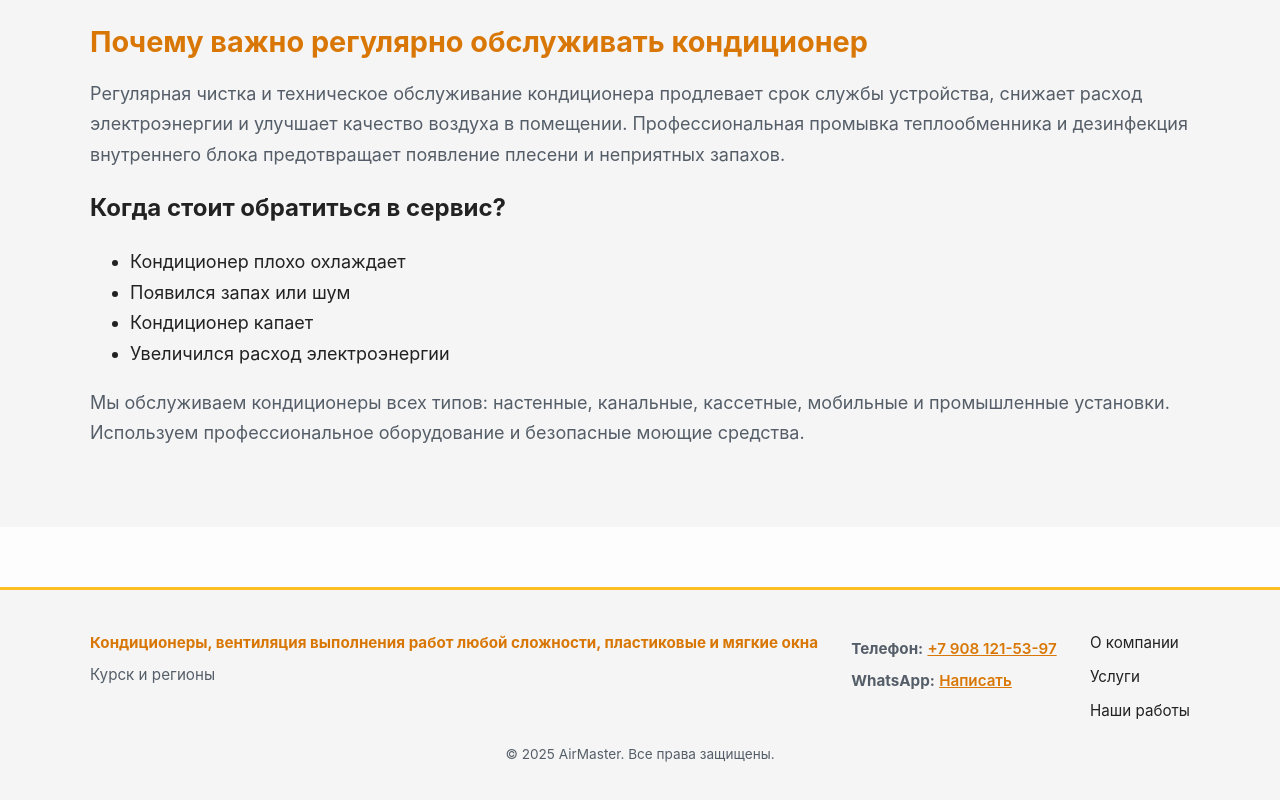
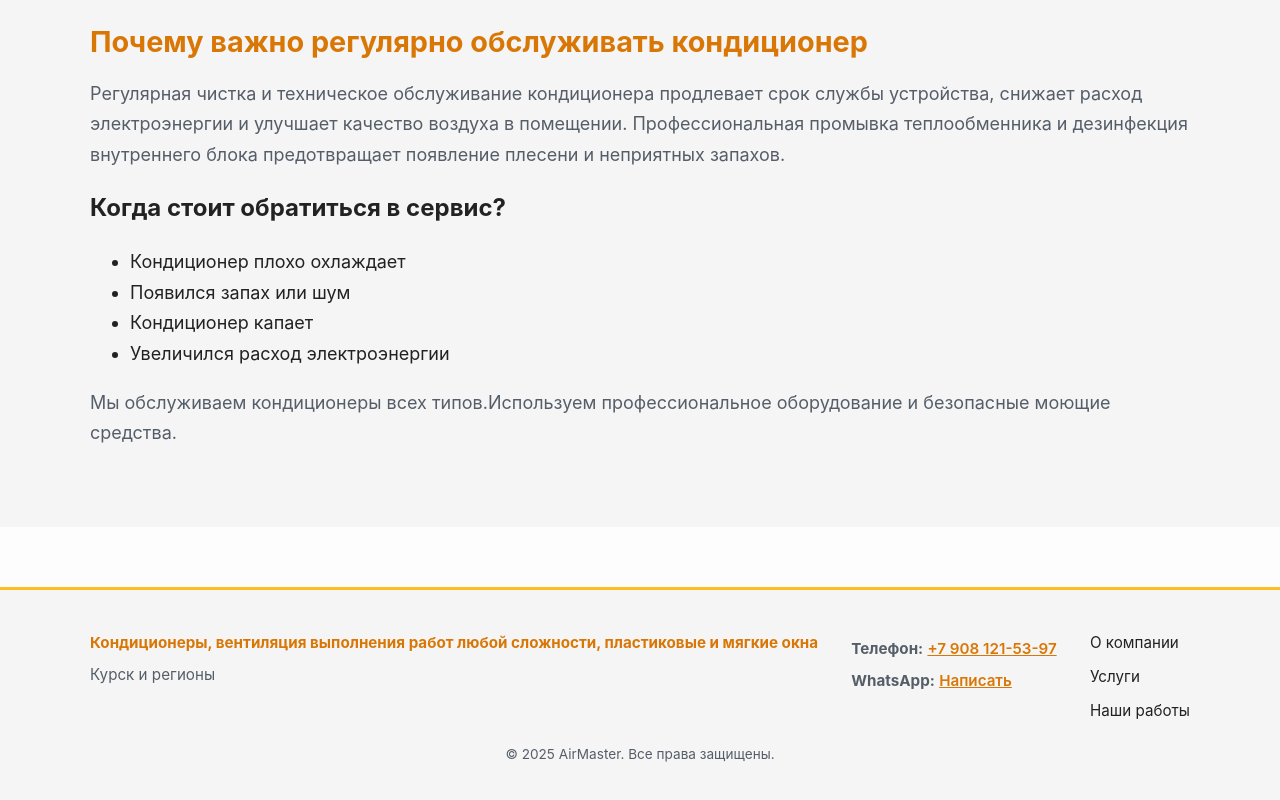
Before and after one commit to yuravo/AirMaster, a plain HTML site: page index.html in a window 1280 px wide. Shown: the part 5111-5911 px from the top of the page. Drawn offline with Linux system fonts and the light colour scheme; no server answers.

Commit message:
Add files via upload

```diff
--- a/index.html
+++ b/index.html
@@ -352,7 +352,7 @@
       <li>Увеличился расход электроэнергии</li>
     </ul>
 
-    <p>Мы обслуживаем кондиционеры всех типов: настенные, канальные, кассетные, мобильные и промышленные установки. Используем профессиональное оборудование и безопасные моющие средства.</p>
+    <p>Мы обслуживаем кондиционеры всех типов.Используем профессиональное оборудование и безопасные моющие средства.</p>
   </div>
 </section>
 
```
